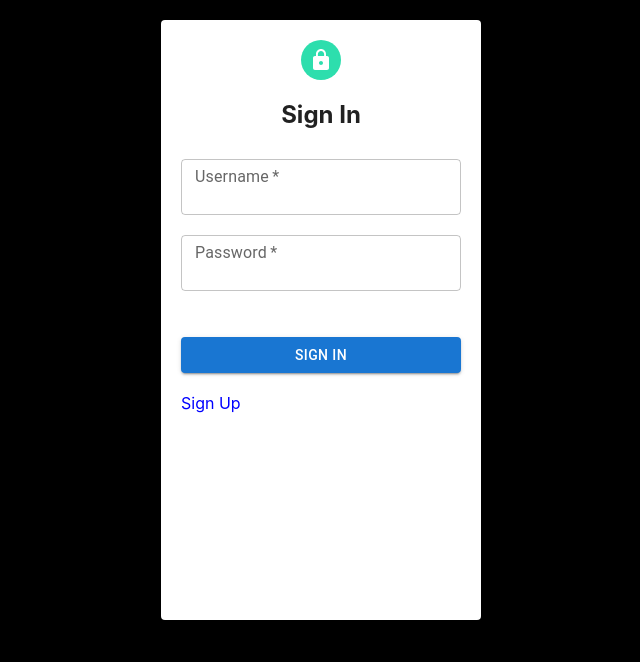
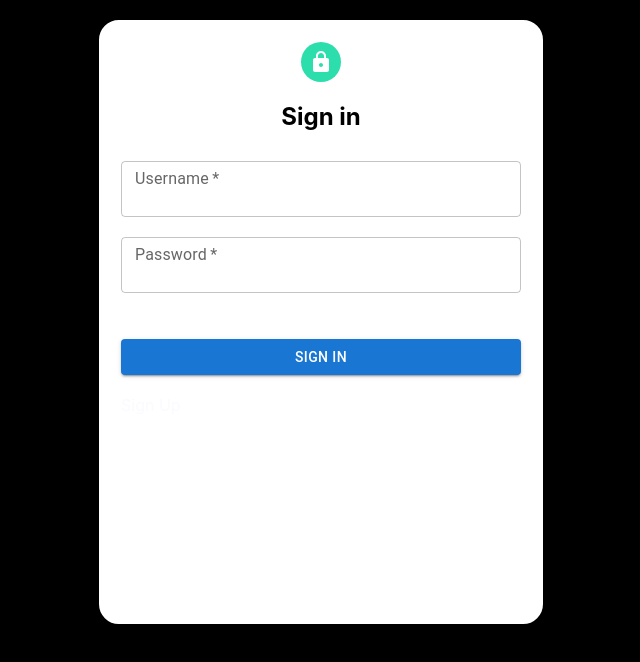
Before and after one commit to spritrl/TwitterProject, a React (Create React App) app: page /auth in a window 1280 px wide. Shown: the top 662 px of the page, without its empty margins (319-959 px from the left). Built offline with nearby package versions, Linux system fonts and the light colour scheme; no server answers; the database is empty.

Commit message:
Mouad: fix the username

```diff
--- a/src/components/Auth/Login/Login.jsx
+++ b/src/components/Auth/Login/Login.jsx
@@ -4,6 +4,8 @@ import LockIcon from '@mui/icons-material/Lock';
 import FormControl from '@mui/material/FormControl';
 import { Link, useNavigate } from 'react-router-dom';
 import { UserContext } from '../../../context/userContext';
+import { color } from '@mui/system';
+import { styled } from '@material-ui/core';
 
 const Login = () => {
 
@@ -15,14 +17,18 @@ console.log("signIn", signIn);
 const paperStyle = {
   padding: 20,
   height: '70vh',
-  width: 280,
-  margin: "20px auto"
+  width: 400,
+  margin: "20px auto",
+  backgroundColor: 'white',
+  border: 'solid white 2px',
+  borderRadius: '20px',
 }
 const avatarStyle = {
   backgroundColor:'#2ddead'
 }
 const textField = {
-padding: "10px 0"
+padding: "10px 0",
+color: 'white',
 }
 // ! The useState variable
 const [validation, setValidation] = useState()
@@ -62,17 +68,22 @@ try {
 const link = {
 textDecoration: 'none',
 padding: "20px auto",
-color: "blue"
+color: "#fafaff"
 }
 const button = {
 margin:"20px 0"
 }
+const MyTitle = styled('h2')({
+  color: 'black',
+});
+
+
 return (
 <Grid>
     <Paper elevation={10} style={paperStyle}>
         <Grid align='center'>
             <Avatar style={avatarStyle}><LockIcon/></Avatar>
-            <h2>Sign In</h2>
+            <MyTitle>Sign in</MyTitle>
         </Grid>
         <form ref={formRef} onSubmit={handelForm}>
             <TextField inputRef={addInputs} name='username' style={textField} label='Username' placeholder='Enter mail OR username' fullWidth required/>
--- a/src/components/Auth/Register/Register.jsx
+++ b/src/components/Auth/Register/Register.jsx
@@ -5,6 +5,7 @@ import FormControl from '@mui/material/FormControl';
 import { UserContext } from '../../../context/userContext';
 import { async } from '@firebase/util';
 import { Link, useNavigate } from 'react-router-dom';
+import { styled } from '@material-ui/core';
 
 
 
@@ -18,7 +19,7 @@ const Register = () => {
   const paperStyle = {
       padding: 20,
       height: '70vh',
-      width: 280,
+      width: 400,
       margin: "20px auto"
   }
   const avatarStyle = {
@@ -82,12 +83,16 @@ const Register = () => {
   const button = {
     margin:"20px 0"
   }
+  const MyTitle = styled('h2')({
+    color: 'black',
+  });
+
   return (
     <Grid>
         <Paper elevation={10} style={paperStyle}>
             <Grid align='center'>
                 <Avatar style={avatarStyle}><LockIcon/></Avatar>
-                <h2>Sign Up</h2>
+                <MyTitle>Sign Up</MyTitle>
             </Grid>
             <form ref={formRef} onSubmit={handelForm}>
                 <TextField inputRef={addInputs} name='username' style={textField} label='Username' placeholder='Enter mail OR username' fullWidth required/>
--- a/src/components/tweet.js
+++ b/src/components/tweet.js
@@ -64,6 +64,13 @@ const Tweet = ({ usernameInfo, textInfo }) => {
     fontSize: 15,
   };
 
+  const getUserName = (email) => {
+    let name = email;
+    const index = name.indexOf('@');
+    name = name.slice(0, index);
+    return name;
+  }
+
   return (
     <div style={root}>
       <div style={tweetArea}>
@@ -72,8 +79,8 @@ const Tweet = ({ usernameInfo, textInfo }) => {
         </Button>
         <div style={content}>
           <div style={userInfo}>
-            <a style={username}>{usernameInfo}</a>
-            <a style={usernameAt}>@{usernameInfo}</a>
+            <a style={username}>{getUserName(usernameInfo)}</a>
+            <a style={usernameAt}>@{getUserName(usernameInfo)}</a>
           </div>
           <a style={text}>{textInfo}</a>
         </div>
```
